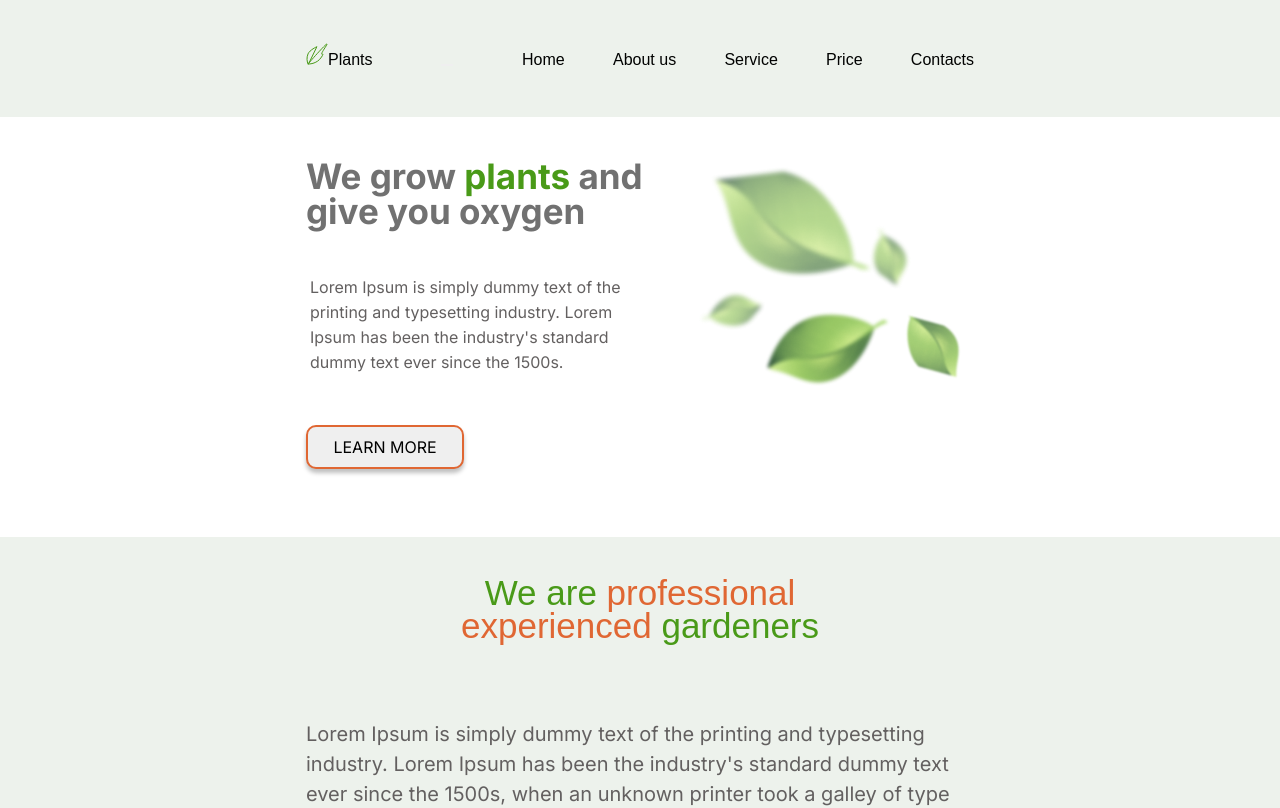
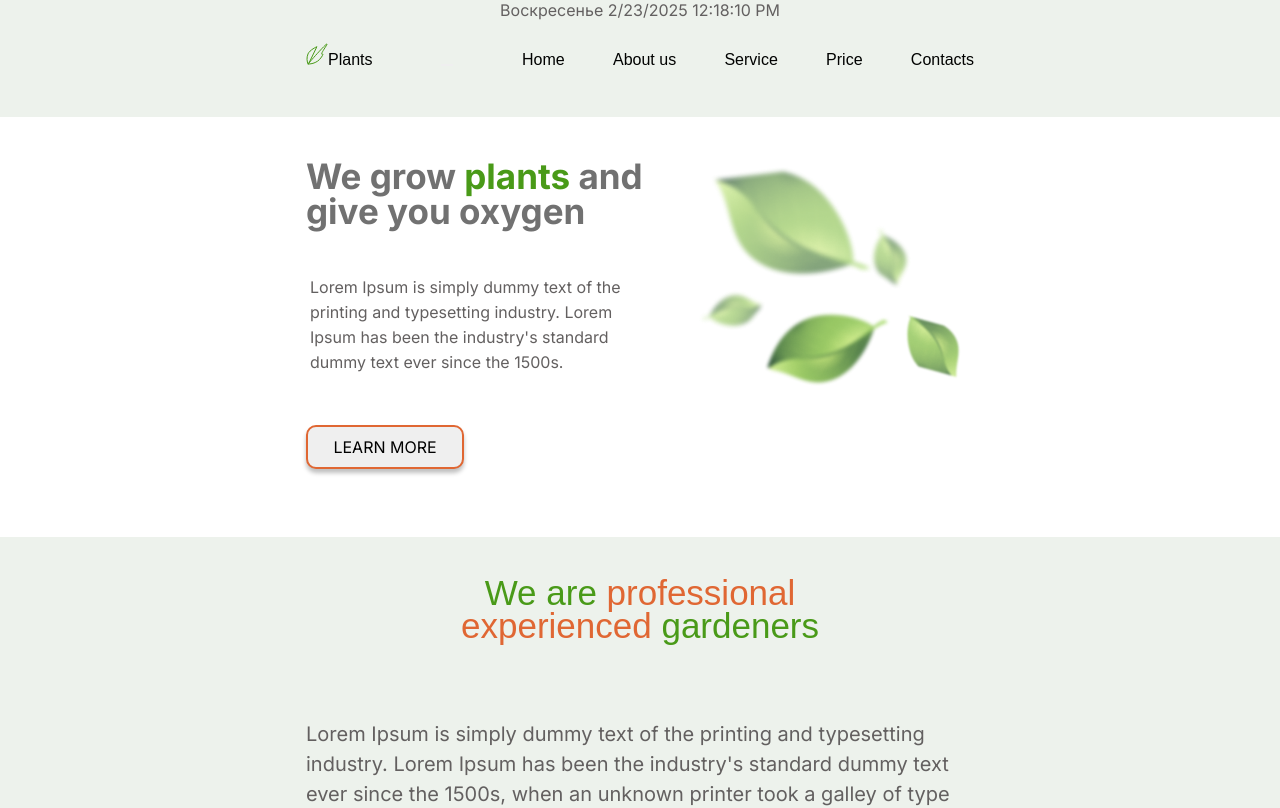
Before and after one commit to IMBALANSE/plants-react, a React (Create React App) app: page / in a window 1280 px wide. Shown: the top 808 px of the page. Built offline with nearby package versions, Linux system fonts and the light colour scheme; a web font is replaced by a local one.

Commit message:
feat: add component DateTimeDisplay

```diff
--- /dev/null
+++ b/src/components/DateTimeDisplay/DateTimeDisplay.css
@@ -0,0 +1,7 @@
+.DateTimeDisplay__wrapper {
+  justify-content: center;
+  position: absolute;
+  width: 100%;
+  font-family: Inter, sans-serif;
+  color: #636060;
+}
--- /dev/null
+++ b/src/components/DateTimeDisplay/DateTimeDisplay.js
@@ -0,0 +1,28 @@
+import React, { useState, useEffect } from 'react';
+import './DateTimeDisplay.css'; // Импортируем файл стилей
+
+const DateTimeDisplay = () => {
+  const [currentTime, setCurrentTime] = useState(new Date());
+
+  useEffect(() => {
+    const timer = setInterval(() => {
+      setCurrentTime(new Date());
+    }, 1000); // Обновляем время каждую секунду
+
+    // Очистка таймера при размонтировании компонента
+    return () => clearInterval(timer);
+  }, []);
+
+  const daysOfWeek = ['Воскресенье', 'Понедельник', 'Вторник', 'Среда', 'Четверг', 'Пятница', 'Суббота'];
+  const dayOfWeek = daysOfWeek[currentTime.getDay()];
+  const date = currentTime.toLocaleDateString();
+  const time = currentTime.toLocaleTimeString();
+
+  return (
+    <div className = "DateTimeDisplay__wrapper flex__row">
+      <p>{dayOfWeek}  {date}  {time}</p>
+    </div>
+  );
+};
+
+export default DateTimeDisplay;
--- a/src/components/Header/Header.js
+++ b/src/components/Header/Header.js
@@ -2,7 +2,7 @@
 import React, { useState } from 'react';
 import { Link } from 'react-router-dom'; // Импортируем Link для возможности перехода по страницам
 import logo from '../../assets/images/icons/logo_plant.svg';
-
+import DateTimeDisplay from '../DateTimeDisplay/DateTimeDisplay'
 import './Header.css';
 
 const Header = () => {
@@ -17,7 +17,7 @@ const Header = () => {
 
   return (
     <header className={`header ${isOpen ? "open" : ""}`}  id="home">
-
+      <DateTimeDisplay />
       <div className="header__wrapper flex__row">
         <div className="flex__row">
           <a className="" href="/">
```
